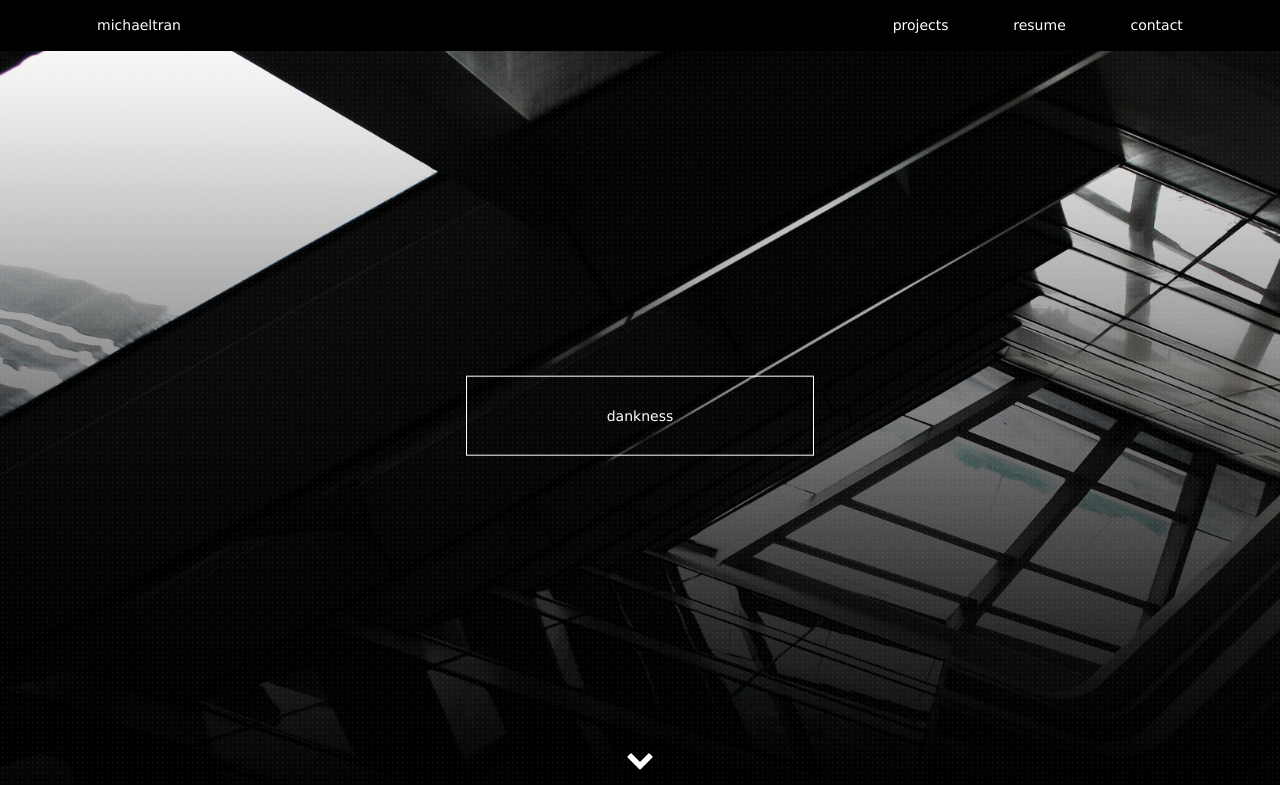
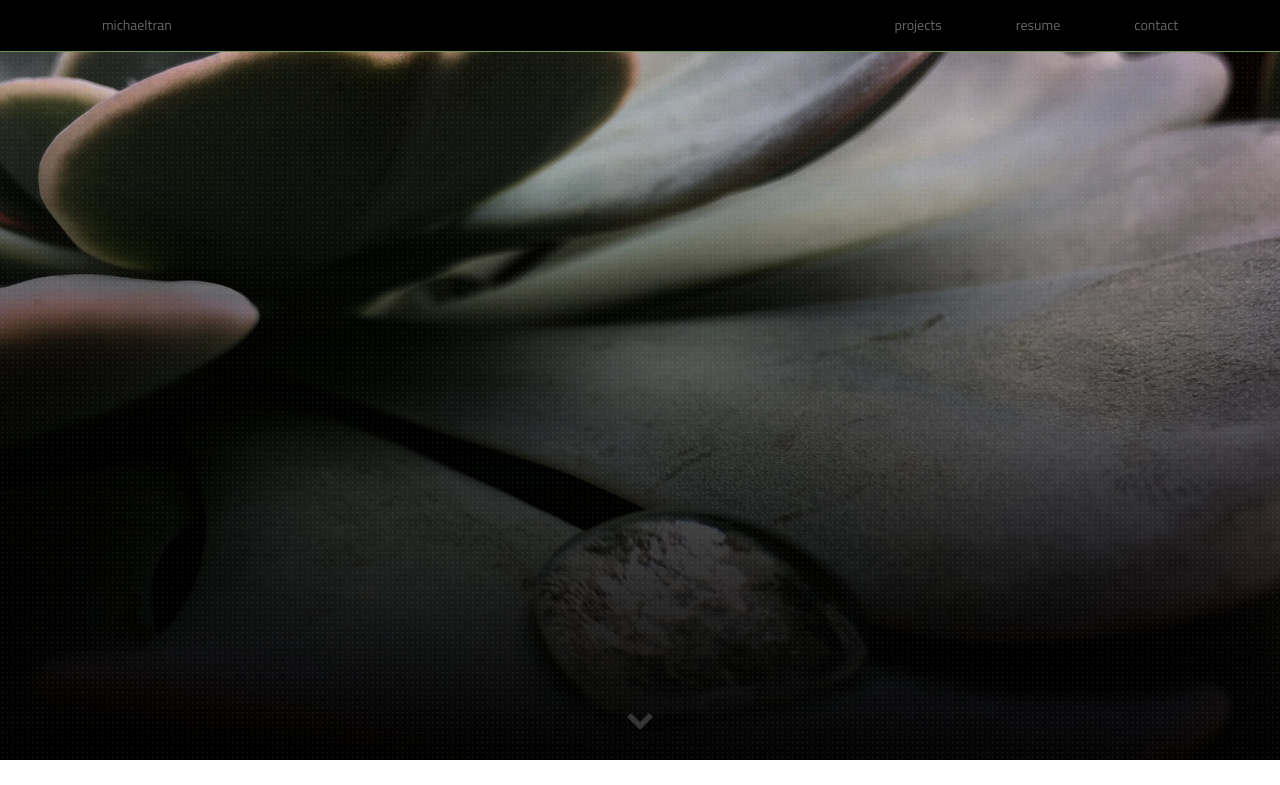
Before and after one commit to michaelt437/portfolio_v2, a website: page app/src/index.html in a window 1280 px wide. Shown: the top 785 px of the page. Drawn offline with nearby package versions, Linux system fonts and the light colour scheme; files that its build step writes are made by us from their sources; files whose address does not match are found by name.

Commit message:
nav animations

```diff
--- a/app/src/index.html
+++ b/app/src/index.html
@@ -1,6 +1,5 @@
 <!DOCTYPE html>
 <html lang="en">
-
 <head>
     <meta charset="UTF-8">
     <meta name="viewport" content="width=device-width, initial-scale=1">
@@ -8,7 +7,6 @@
     <link rel="stylesheet" href="css/style.css">
     <script src="https://ajax.googleapis.com/ajax/libs/jquery/3.1.0/jquery.min.js"></script>
 </head>
-
 <body>
     <div class="content">
         <section id="home">
@@ -17,7 +15,7 @@
                     <div class="grid"></div>
                     <nav>
                         <div></div>
-                        <div>michaeltran</div>
+                        <div><a href="/">michaeltran</a></div>
                         <div></div>
                         <div></div>
                         <div></div>
@@ -28,45 +26,36 @@
                         <div></div>
                         <div></div>
                         <div></div>
-                        <div>projects</div>
-                        <div>resume</div>
-                        <div>contact</div>
+                        <div><a href="javascript:void(0)">projects</a></div>
+                        <div><a href="javascript:void(0)">resume</a></div>
+                        <div><a href="javascript:void(0)">contact</a></div>
                         <div></div>
                     </nav>
                     <div class="home-body text-center">
-                        <div class="title">
-                            dankness
-                        </div>
                     </div>
                     <div class="home-bottom">
-                        <p class="text-center down">
-                            <i class="fa fa-chevron-down fa-2x" aria-hidden="true"></i>
-                        </p>
+                        <p class="text-center down"> <i class="fa fa-chevron-down fa-2x" aria-hidden="true"></i> </p>
                     </div>
                 </div>
             </div>
         </section>
-        <section id="intro">
-            <div class="container ">
+        <section id="section1">
+            <div class="container">
                 <div class="row ">
                     <div class="col-md-6">
                         <a href="http://www.google.com"></a>
                         <p>We don't serve their kind here! What? Your droids. They'll have to wait outside. We don't want them here. Listen, why don't you wait out by the speeder. We don't want any trouble. I heartily agree with you sir. Negola dewaghi wooldugger?!?
                             He doesn't like you. I'm sorry. I don't like you either You just watch yourself. We're wanted men. I have the death sentence in twelve systems. I'll be careful than. You'll be dead. This little one isn't worth the effort. Come
                             let me buy you something...</p>
-
                         <p>Lock the door, Artoo. All right, check that side of the street. It's secure. Move on to the next door. I would much rather have gone with Master Luke than stay here with you. I don't know what all the trouble is about, but I'm
                             sure it must be your fault. You watch your language!</p>
-
                         <p>Did you hear that? They've shut down the main reactor. We'll be destroyed for sure. This is madness! We're doomed! There'll be no escape for the Princess this time. What's that? Artoo! Artoo-Detoo, where are you? At last! Where
                             have you been? They're heading in this direction. What are we going to do? We'll be sent to the spice mine of Kessel or smashed into who knows what! Wait a minute, where are you going?</p>
-
                         <p>Sir, if you'll not be needing me, I'll close down for awhile. Sure, go ahead. What is it? Your fathers lightsaber. This is the weapon of a Jedi Knight. Not as clumsy or as random as a blaster. An elegant weapon for a more civilized
                             time. For over a thousand generations the Jedi Knights were the guardians of peace and justice in the Old Republic. Before the dark times, before the Empire. How did my father die? A young Jedi named Darth Vader, who was a
                             pupil of mine until he turned to evil, helped the Empire hunt down and destroy the Jedi Knights. He betrayed and murdered your father. Now the Jedi are all but extinct. Vader was seduced by the dark side of the Force. The Force?</p>
                         <p>Owen, he can't stay here forever. Most of his friends have gone. It means so much to him. I'll make it up to him next year. I promise. Luke's just not a farmer, Owen. He has too much of his father in him. That's what I'm afraid
-                            of.
-                        </p>
+                            of. </p>
                         <p>The battle station is heavily shielded and carries a firepower greater than half the star fleet. It's defenses are designed around a direct large-scale assault. A small one-man fighter should be able to penetrate the outer defense.
                             Pardon me for asking, sir, but what good are snub fighters going to be against that? Well, the Empire doesn't consider a small one-man fighter to be any threat, or they'd have a tighter defense. An analysis of the plans provided
                             by Princess Leia has demonstrated a weakness in the battle station.</p>
@@ -74,18 +63,14 @@
                     <div class="col-md-6 ">
                         <p>Luke! Luke! Luke! Hey! Hey! I knew you'd come back! I just knew it! Well, I wasn't gonna let you get all the credit and take all the reward. Hey, I knew there was more to you than money. Oh, no! Oh, my! Artoo! Can you hear me?
                             Say something! You can repair him, can't you? We'll get to work on him right away. You must repair him! Sir, if any of my circuits or gears will help, I'll gladly donate them. He'll be all right.</p>
-
                         <p>This is Chewbacca. He's first-mate on a ship that might suit our needs. I don't like the look of this. Han Solo. I'm captain of the Millennium Falcon. Chewie here tells me you're looking for passage to the Alderaan system. Yes,
                             indeed. If it's a fast ship. Fast ship? You've never heard of the Millennium Falcon? Should I have? It's the ship that made the Kessel run in less than twelve parsecs! I've outrun Imperial starships, not the local bulk-cruisers,
                             mind you. I'm talking about the big Corellian ships now. She's fast enough for you, old man. What's the cargo? Only passengers. Myself, the boy, two droids, and no questions asked. What is it? Some kind of local trouble? Let's
                             just say we'd like to avoid any Imperial entanglements.</p>
-
                         <p>Look at the size of that thing! Cut the chatter, Red Two. Accelerate to attack speed. This is it, boys! Red Leader, this is Gold Leader. I copy, Gold Leader. We're starting for the target shaft now. We're in position. I'm going
                             to cut across the axis and try and draw their fire. Heavy fire, boss! Twenty-degrees. I see it. Stay low. This is Red Five, I'm going in! Luke, pull up! Are you all right? I got a little cooked, but I'm okay.</p>
-
                         <p>Let him go! Stay on the leader! Hurry, Luke, they're coming in much faster this time. I can't hold them! Artoo, try and increase the power! Hurry up, Luke! Wait! I'm on the leader. Hang on, Artoo! Use the Force, Luke. Let go, Luke.
                             The Force is strong with this one! Luke, trust me. His computer's off. Luke, you switched off your targeting computer. What's wrong? Nothing. I'm all right. I've lost Artoo! You may fire when ready. I have you now.</p>
-
                         <p>Obi-Wan is here. The Force is with him. If you're right, he must not be allowed to escape. Escape is not his plan. I must face him alone.</p>
                     </div>
                 </div>
@@ -98,19 +83,15 @@
                         <p>We don't serve their kind here! What? Your droids. They'll have to wait outside. We don't want them here. Listen, why don't you wait out by the speeder. We don't want any trouble. I heartily agree with you sir. Negola dewaghi wooldugger?!?
                             He doesn't like you. I'm sorry. I don't like you either You just watch yourself. We're wanted men. I have the death sentence in twelve systems. I'll be careful than. You'll be dead. This little one isn't worth the effort. Come
                             let me buy you something...</p>
-
                         <p>Lock the door, Artoo. All right, check that side of the street. It's secure. Move on to the next door. I would much rather have gone with Master Luke than stay here with you. I don't know what all the trouble is about, but I'm
                             sure it must be your fault. You watch your language!</p>
-
                         <p>Did you hear that? They've shut down the main reactor. We'll be destroyed for sure. This is madness! We're doomed! There'll be no escape for the Princess this time. What's that? Artoo! Artoo-Detoo, where are you? At last! Where
                             have you been? They're heading in this direction. What are we going to do? We'll be sent to the spice mine of Kessel or smashed into who knows what! Wait a minute, where are you going?</p>
-
                         <p>Sir, if you'll not be needing me, I'll close down for awhile. Sure, go ahead. What is it? Your fathers lightsaber. This is the weapon of a Jedi Knight. Not as clumsy or as random as a blaster. An elegant weapon for a more civilized
                             time. For over a thousand generations the Jedi Knights were the guardians of peace and justice in the Old Republic. Before the dark times, before the Empire. How did my father die? A young Jedi named Darth Vader, who was a
                             pupil of mine until he turned to evil, helped the Empire hunt down and destroy the Jedi Knights. He betrayed and murdered your father. Now the Jedi are all but extinct. Vader was seduced by the dark side of the Force. The Force?</p>
                         <p>Owen, he can't stay here forever. Most of his friends have gone. It means so much to him. I'll make it up to him next year. I promise. Luke's just not a farmer, Owen. He has too much of his father in him. That's what I'm afraid
-                            of.
-                        </p>
+                            of. </p>
                         <p>The battle station is heavily shielded and carries a firepower greater than half the star fleet. It's defenses are designed around a direct large-scale assault. A small one-man fighter should be able to penetrate the outer defense.
                             Pardon me for asking, sir, but what good are snub fighters going to be against that? Well, the Empire doesn't consider a small one-man fighter to be any threat, or they'd have a tighter defense. An analysis of the plans provided
                             by Princess Leia has demonstrated a weakness in the battle station.</p>
@@ -118,18 +99,14 @@
                     <div class="col-md-6 ">
                         <p>Luke! Luke! Luke! Hey! Hey! I knew you'd come back! I just knew it! Well, I wasn't gonna let you get all the credit and take all the reward. Hey, I knew there was more to you than money. Oh, no! Oh, my! Artoo! Can you hear me?
                             Say something! You can repair him, can't you? We'll get to work on him right away. You must repair him! Sir, if any of my circuits or gears will help, I'll gladly donate them. He'll be all right.</p>
-
                         <p>This is Chewbacca. He's first-mate on a ship that might suit our needs. I don't like the look of this. Han Solo. I'm captain of the Millennium Falcon. Chewie here tells me you're looking for passage to the Alderaan system. Yes,
                             indeed. If it's a fast ship. Fast ship? You've never heard of the Millennium Falcon? Should I have? It's the ship that made the Kessel run in less than twelve parsecs! I've outrun Imperial starships, not the local bulk-cruisers,
                             mind you. I'm talking about the big Corellian ships now. She's fast enough for you, old man. What's the cargo? Only passengers. Myself, the boy, two droids, and no questions asked. What is it? Some kind of local trouble? Let's
                             just say we'd like to avoid any Imperial entanglements.</p>
-
                         <p>Look at the size of that thing! Cut the chatter, Red Two. Accelerate to attack speed. This is it, boys! Red Leader, this is Gold Leader. I copy, Gold Leader. We're starting for the target shaft now. We're in position. I'm going
                             to cut across the axis and try and draw their fire. Heavy fire, boss! Twenty-degrees. I see it. Stay low. This is Red Five, I'm going in! Luke, pull up! Are you all right? I got a little cooked, but I'm okay.</p>
-
                         <p>Let him go! Stay on the leader! Hurry, Luke, they're coming in much faster this time. I can't hold them! Artoo, try and increase the power! Hurry up, Luke! Wait! I'm on the leader. Hang on, Artoo! Use the Force, Luke. Let go, Luke.
                             The Force is strong with this one! Luke, trust me. His computer's off. Luke, you switched off your targeting computer. What's wrong? Nothing. I'm all right. I've lost Artoo! You may fire when ready. I have you now.</p>
-
                         <p>Obi-Wan is here. The Force is with him. If you're right, he must not be allowed to escape. Escape is not his plan. I must face him alone.</p>
                     </div>
                 </div>
@@ -138,5 +115,4 @@
     </div>
     <script src="js/script.js "></script>
 </body>
-
 </html>
--- a/app/src/js/script.js
+++ b/app/src/js/script.js
@@ -4,3 +4,15 @@ var reveal = function() {
         $(homepage[i]).css({'display': 'block'});
     }
 }
+
+    /*************
+    * PARALLAX SCROLL
+    * **********/
+
+    window.onscroll = function() {
+        var shift = -.5;
+        var bg = $('.home-bg');
+        var yPos = window.pageYOffset;
+        var pos = '50%' + (yPos * shift) + 'px';
+        bg.css({ 'background-position': pos });
+    }
--- a/app/src/sass/core/_color.scss
+++ b/app/src/sass/core/_color.scss
@@ -4,17 +4,17 @@
 $white: #FFF;
 $black: #000;
 $gray: #666;
-
+$green: rgb(106, 147, 78);
 a {
     text-decoration: none;
-        color: $gray;
-    transition: color .3s ease-out;
+    color: $gray;
+    transition: all .2s ease-out;
     &:link, &:visited, &:active, &:focus {
         color: $gray;
         text-decoration: none;
     }
     &:hover {
-        color: $white;
+        color: $green;
         text-decoration: none;
     }
 }
--- a/app/src/sass/core/_functions.scss
+++ b/app/src/sass/core/_functions.scss
@@ -5,3 +5,80 @@
         display: block;
     }
 }
+
+/*******************\
+  Navigation Hovers
+\*******************/
+@mixin nav-link-hover-1() {
+    &:before {
+        transition: all .3s ease;
+        content: "";
+        position: absolute;
+        top: 60px;
+        bottom: 0;
+        right: 0;
+        left: 0;
+        background-color: $green;
+        z-index: -1;
+    }
+    &:hover:before {
+        top: 0;
+    }
+}
+@mixin nav-link-hover-2() {
+    &:before {
+        content: "";
+        position: absolute;
+        top: 52%;
+        bottom: 43%;
+        right: 100%;
+        left: 0;
+        background-color: $green;
+        z-index: -1;
+    }
+    &:hover:before {
+        animation: laser .3s linear;
+    }
+    @keyframes laser {
+        0% { right: 100%; left: 0; }
+        50% { right: 0; left: 0;}
+        75% { right: 0; left: 50%; }
+        100% { right: 0; left: 100%; }
+    }
+    @-webkit-keyframes laser {
+        0% { right: 100%; left: 0; }
+        50% { right: 0; left: 0;}
+        75% { right: 0; left: 50%; }
+        100% { right: 0; left: 100%; }
+    }
+
+}
+@mixin nav-link-hover-3() {
+    &:before {
+        content: "[";
+        opacity: 0;
+        transform: translateX(10px);
+        display: inline-block;
+        transition: all .3s ease-in-out;
+    }
+    &:after {
+        content: "]";
+        opacity: 0;
+        transform: translateX(-10px);
+        display: inline-block;
+        transition: all .3s ease-in-out;
+    }
+    &:hover {
+        &:before {
+            transform: translateX(-5px);
+            opacity: 1;
+        }
+        &:after {
+            transform: translateX(5px);
+            opacity: 1;
+        }
+    }
+
+
+
+}
--- a/app/src/sass/core/_theme.scss
+++ b/app/src/sass/core/_theme.scss
@@ -1,12 +1,8 @@
 /*
  *  Theme
  */
-section {
+section:not(#home) {
     padding: 2em 0;
-}
-section#home {
-    padding: 0;
-    color: $white;
 }
 
 #section2 {
@@ -17,10 +13,9 @@ section#home {
     padding: 0;
 }
 .home-bg {
-    background: $gray url('../img/home-banner.jpg') no-repeat fixed 50% / cover;
+    background: $gray url('../img/home-banner-2.jpg') no-repeat fixed 50% / cover;
     position: relative;
-    // padding: 22% 40%;
-    height: 100vh;
+    height: 95vh;
     z-index: 0;
 }
 .grid {
@@ -35,32 +30,28 @@ section#home {
 }
 
 nav {
-    overflow-x: hidden;
     position: relative;
     display: flex;
     justify-content: space-between;
+    background: $black;
+    color: $white;
+    border-bottom: 1px solid $green;
     z-index: 2;
     & > div {
-        padding: ($y*2) 0;
         flex-grow: 1;
         text-align: center;
-    }
-    &:before{
-        content: "";
-        position: absolute;
-        left: -30px;
-        right: -30px;
-        top: -50px;
-        bottom: 0px;
-        z-index: -1;
-        display: block;
-        background-color: #000;
-        filter: opacity(1);
+        & > a {
+            display: block;
+            position: relative;
+            padding: ($y * 2) 0;
+            @include nav-link-hover-3;
+        }
     }
 }
 
 .second {
     justify-content: flex-end;
+    background-color: #231321;
 }
 .home-body {
     position: relative;
--- a/app/src/sass/core/_typography.scss
+++ b/app/src/sass/core/_typography.scss
@@ -1,3 +1,4 @@
+@import url('https://fonts.googleapis.com/css?family=Titillium+Web');
 body {
-    font-family: Verdana;
+    font-family: 'Titillium Web', Verdana, sans-serif;
 }
```
Also changed, not shown: app/dist/css/style.css, app/dist/index.html, app/dist/js/script.js.
